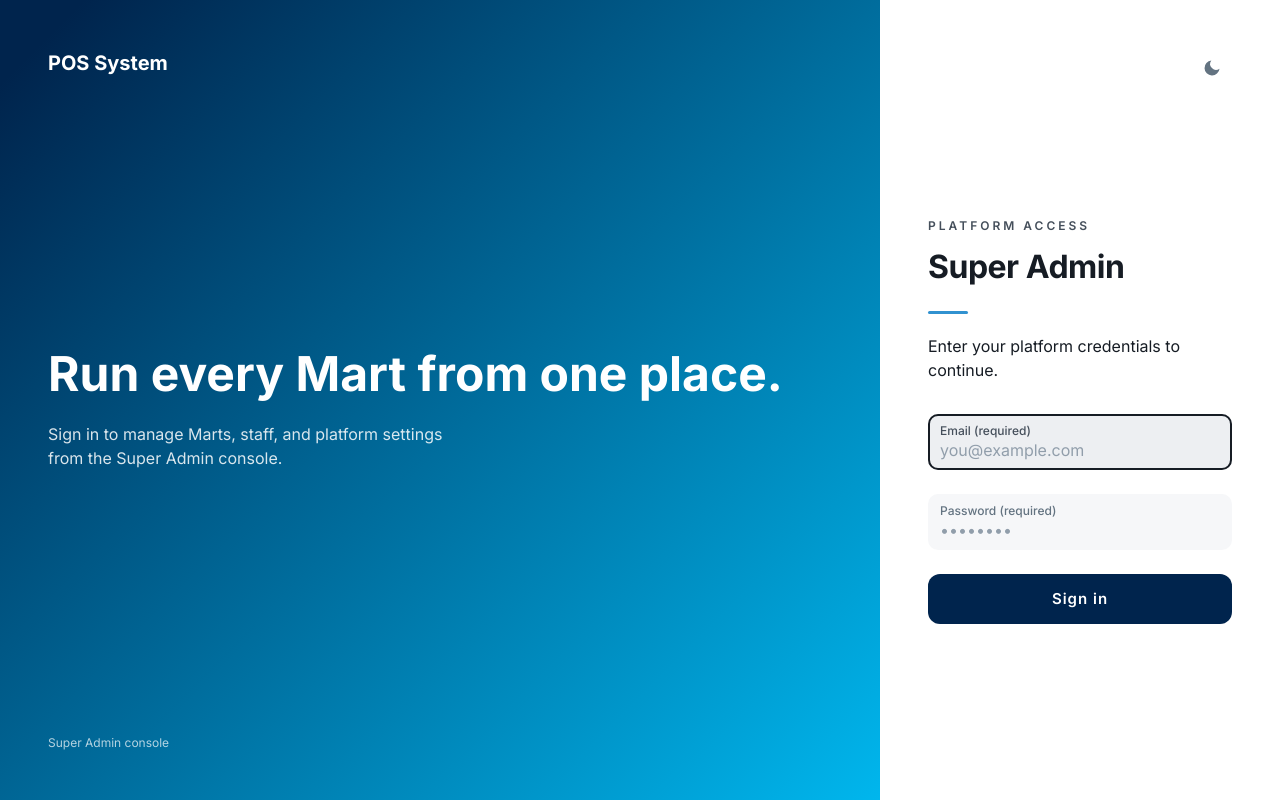
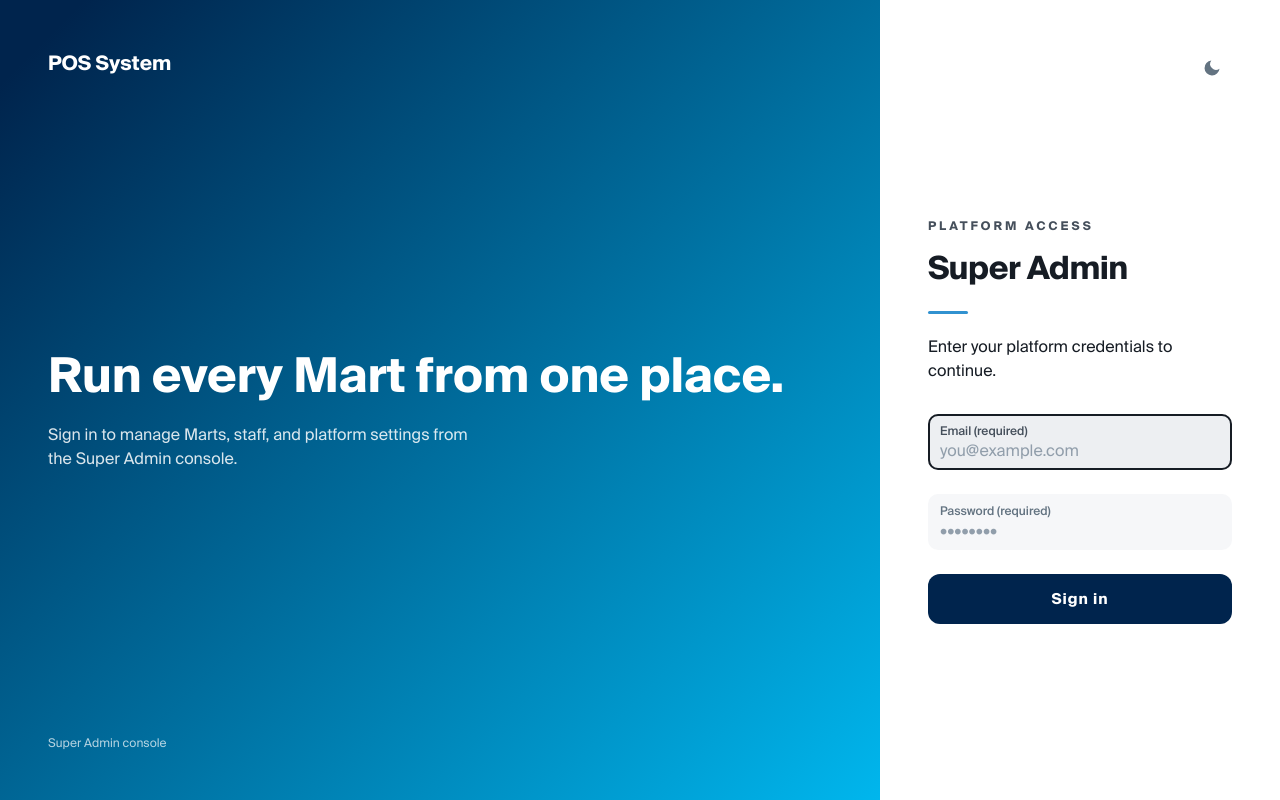
Before and after one commit to sulesuleman/pos-system, a React app in the folder frontend/: page /super-admin/sign-in in a window 1280 px wide. Built offline with nearby package versions, Linux system fonts and the light colour scheme; no server answers.

Commit message:
Replace Inter with self-hosted SuisseIntl, adapted from another project
Ports font.css and the font files it references (SuisseIntl weights,
Agrandir, Power Grotesk) from the same source repo the theme is adapted
from. SuisseIntl becomes the default typeface everywhere (Inter stays
further down the fallback chain); Agrandir and Power Grotesk are loaded
but left for direct sx usage (e.g. a future sign-in display face), not
wired into a theme-wide variant, matching how the source repo uses them.
Drops the Google Fonts Inter <link> from both entry points' HTML now that
nothing depends on it.

```diff
--- a/frontend/index.html
+++ b/frontend/index.html
@@ -4,12 +4,6 @@
     <meta charset="UTF-8" />
     <link rel="icon" type="image/svg+xml" href="/favicon.svg" />
     <meta name="viewport" content="width=device-width, initial-scale=1.0" />
-    <link rel="preconnect" href="https://fonts.googleapis.com" />
-    <link rel="preconnect" href="https://fonts.gstatic.com" crossorigin />
-    <link
-      href="https://fonts.googleapis.com/css2?family=Inter:wght@400;500;600;700&display=swap"
-      rel="stylesheet"
-    />
     <title>Manager</title>
   </head>
   <body>
--- /dev/null
+++ b/frontend/src/shared/theme/font.css
@@ -0,0 +1,48 @@
+@font-face {
+  font-family: 'SuisseIntl';
+  src: url('/fonts/SuisseIntl/SuisseIntl-Light.ttf') format('truetype');
+  font-weight: 300;
+  font-style: normal;
+  font-display: swap;
+}
+
+@font-face {
+  font-family: 'SuisseIntl';
+  src: url('/fonts/SuisseIntl/SuisseIntl-Regular.ttf') format('truetype');
+  font-weight: 400;
+  font-style: normal;
+  font-display: swap;
+}
+
+@font-face {
+  font-family: 'SuisseIntl';
+  src: url('/fonts/SuisseIntl/SuisseIntl-Medium.ttf') format('truetype');
+  font-weight: 500;
+  font-style: normal;
+  font-display: swap;
+}
+
+@font-face {
+  font-family: 'SuisseIntl';
+  src: url('/fonts/SuisseIntl/SuisseIntl-Bold.ttf') format('truetype');
+  font-weight: 700;
+  font-style: normal;
+  font-display: swap;
+}
+
+@font-face {
+  font-family: 'Agrandir';
+  src: url('/fonts/Agrandir.ttf') format('truetype');
+  font-weight: 400;
+  font-style: normal;
+  font-display: swap;
+}
+
+/* The sign-in page's display face (title and quote) only - not a text style of the theme. */
+@font-face {
+  font-family: 'Power Grotesk';
+  src: url('/fonts/PowerGrotesk-Login.woff2') format('woff2');
+  font-weight: 400;
+  font-style: normal;
+  font-display: swap;
+}
--- a/frontend/src/shared/theme/index.tsx
+++ b/frontend/src/shared/theme/index.tsx
@@ -1,5 +1,6 @@
 import { useCallback, useEffect, useMemo, useState, type ReactNode } from 'react'
 import { CssBaseline, ThemeProvider, createTheme, type Theme, type ThemeOptions } from '@mui/material'
+import './font.css'
 import { customShadows } from './customShadows'
 import { componentsOverrides } from './overrides'
 import { palette } from './palette'
--- a/frontend/src/shared/theme/typography.ts
+++ b/frontend/src/shared/theme/typography.ts
@@ -19,7 +19,11 @@ const heading = (size: [number, number], lineHeight: [number, number]) => ({
   '@media (min-width:900px)': { fontSize: pxToRem(size[1]), lineHeight: `${lineHeight[1]}px` },
 })
 
-const FONT = "'Inter', 'Roboto', 'Helvetica Neue', Arial, sans-serif"
+// Adapted from the same source repo's theme (see frontend/CLAUDE.md): SuisseIntl everywhere,
+// 'Agrandir' and 'Power Grotesk' (font.css) are loaded for display use (e.g. sign-in) but
+// deliberately not wired in here - they're applied directly via `sx={{ fontFamily: ... }}`
+// where used, not as a theme-wide default.
+const FONT = "'SuisseIntl', 'Inter', 'Roboto', 'Helvetica Neue', Arial, sans-serif"
 
 export const typography = {
   // the default for anything that reads theme.typography.fontFamily instead of a variant
```
Also changed, not shown: frontend/counter.html (+0 -6 lines), frontend/public/fonts/Agrandir.ttf (added), frontend/public/fonts/PowerGrotesk-Login.woff2 (added), frontend/public/fonts/SuisseIntl/SuisseIntl-Bold.ttf (added), frontend/public/fonts/SuisseIntl/SuisseIntl-Light.ttf (added), frontend/public/fonts/SuisseIntl/SuisseIntl-Medium.ttf (added), frontend/public/fonts/SuisseIntl/SuisseIntl-Regular.ttf (added).
